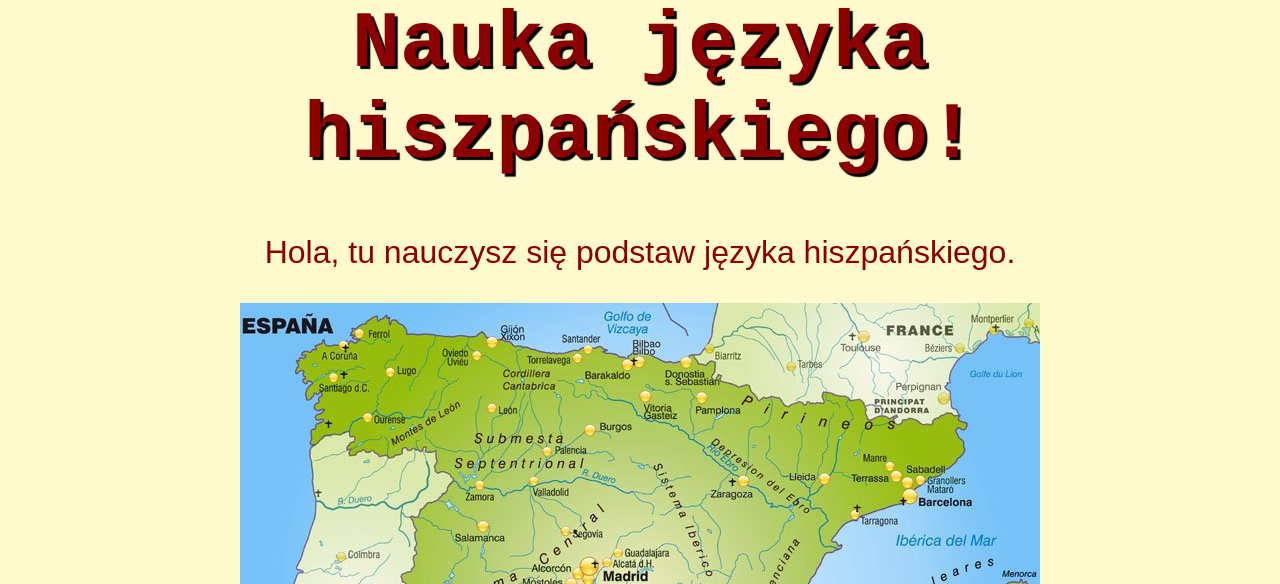
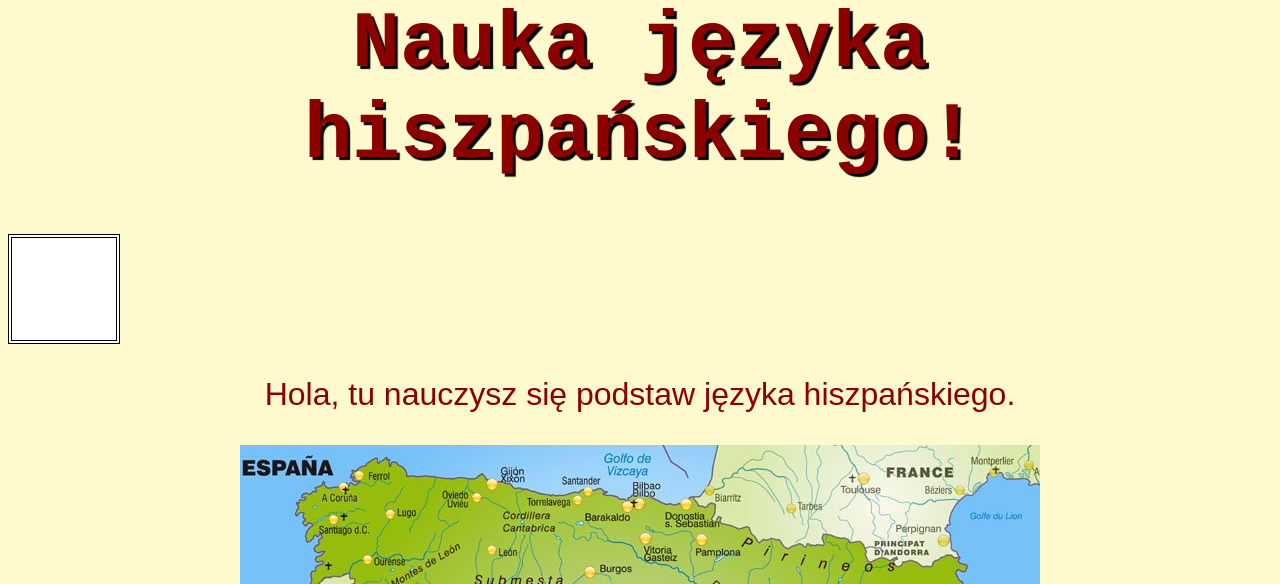
Before and after one commit to KKarolinaKK/Nauka_jezyka_hiszpanskiego, a Django app: page / in a window 1280 px wide. Shown: the part 111-695 px from the top of the page. Run offline with Django 3.2, Linux system fonts and the light colour scheme.

Commit message:
Zerknij jak to wygląda proszę - ramka do notatek

```diff
--- a/uploads/templates/home.html
+++ b/uploads/templates/home.html
@@ -3,6 +3,9 @@
 {% block content %}
     <h1>Nauka języka hiszpańskiego!</h1>
 
+    <form action="...">
+	<input type="text" note="notatka" style="width: 100px; height: 100px; border-style: double; border-color: #000000; border-width: 4px">
+</form>
     <p>Hola, tu nauczysz się podstaw języka hiszpańskiego.</p>
     <center><img src="static\img\mapka.jpg"></center>
 {% endblock %}
```
